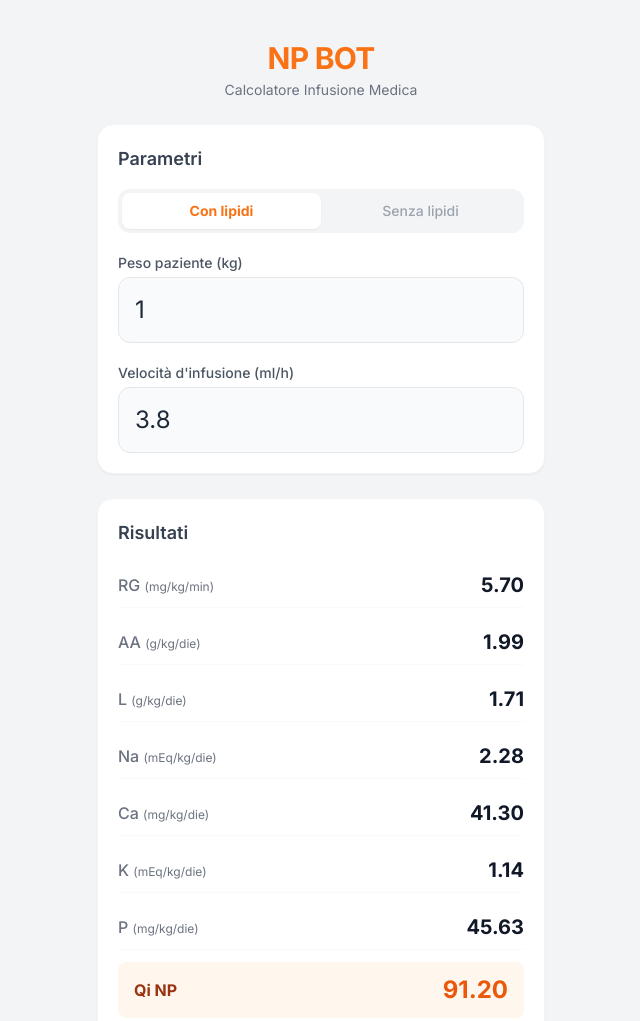
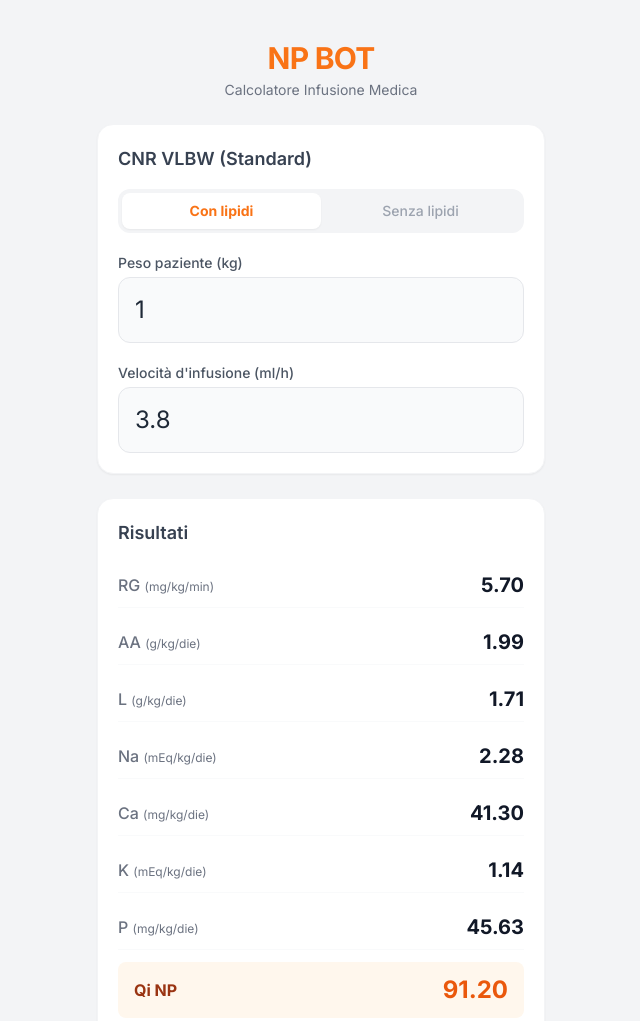
Before and after one commit to ConteAlessio/np, a plain HTML site: page index.html in a window 1280 px wide. Shown: the top 1021 px of the page, without its empty margins (319-959 px from the left). Drawn offline with nearby package versions, Linux system fonts and the light colour scheme.

Commit message:
Change header text from 'Parametri' to 'CNR VLBW (Standard)'

```diff
--- a/index.html
+++ b/index.html
@@ -58,7 +58,7 @@
 
         <!-- Input Section -->
         <div class="bg-white rounded-2xl shadow-sm border border-gray-100 p-5 mb-6">
-            <h2 class="text-lg font-semibold mb-4 text-gray-700">Parametri</h2>
+            <h2 class="text-lg font-semibold mb-4 text-gray-700">CNR VLBW (Standard)</h2>
 
             <!-- Interruttore Con/Senza Lipidi -->
             <div class="flex bg-gray-100 rounded-xl p-1 mb-5">
```
